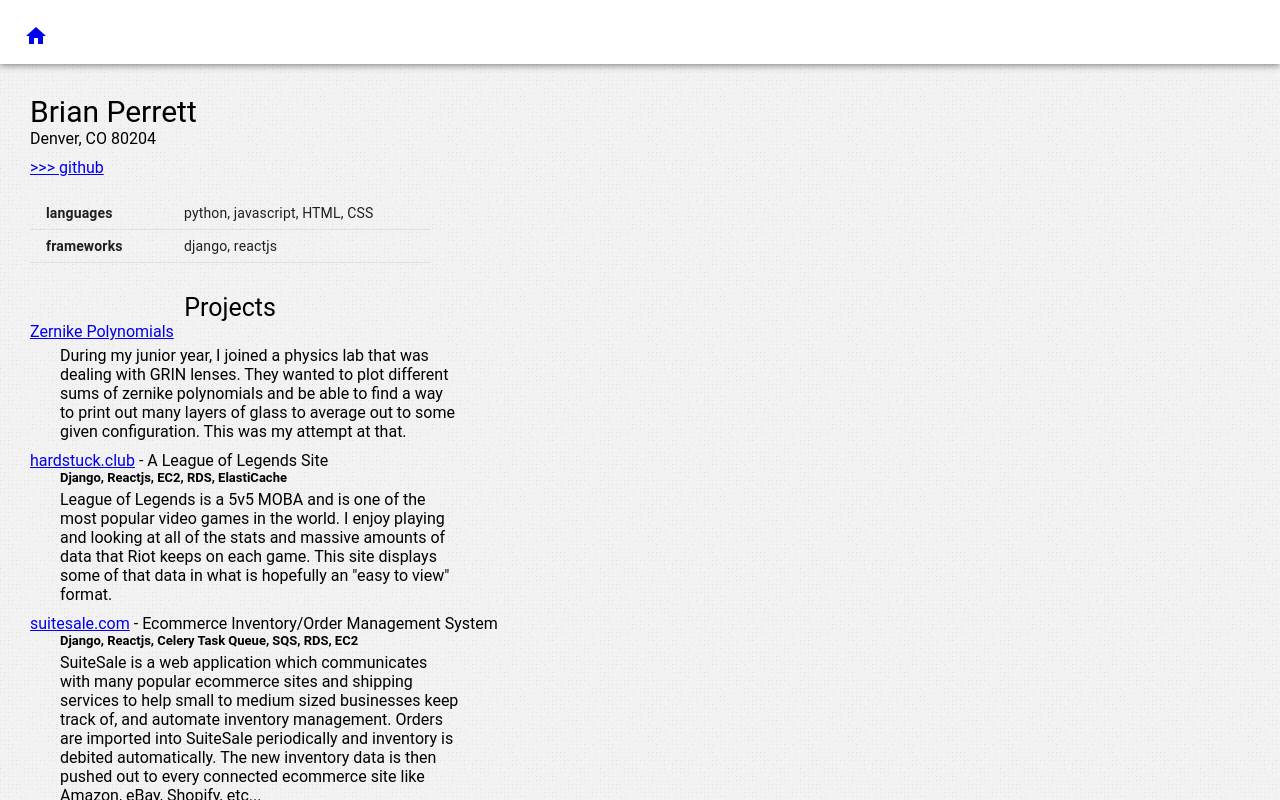
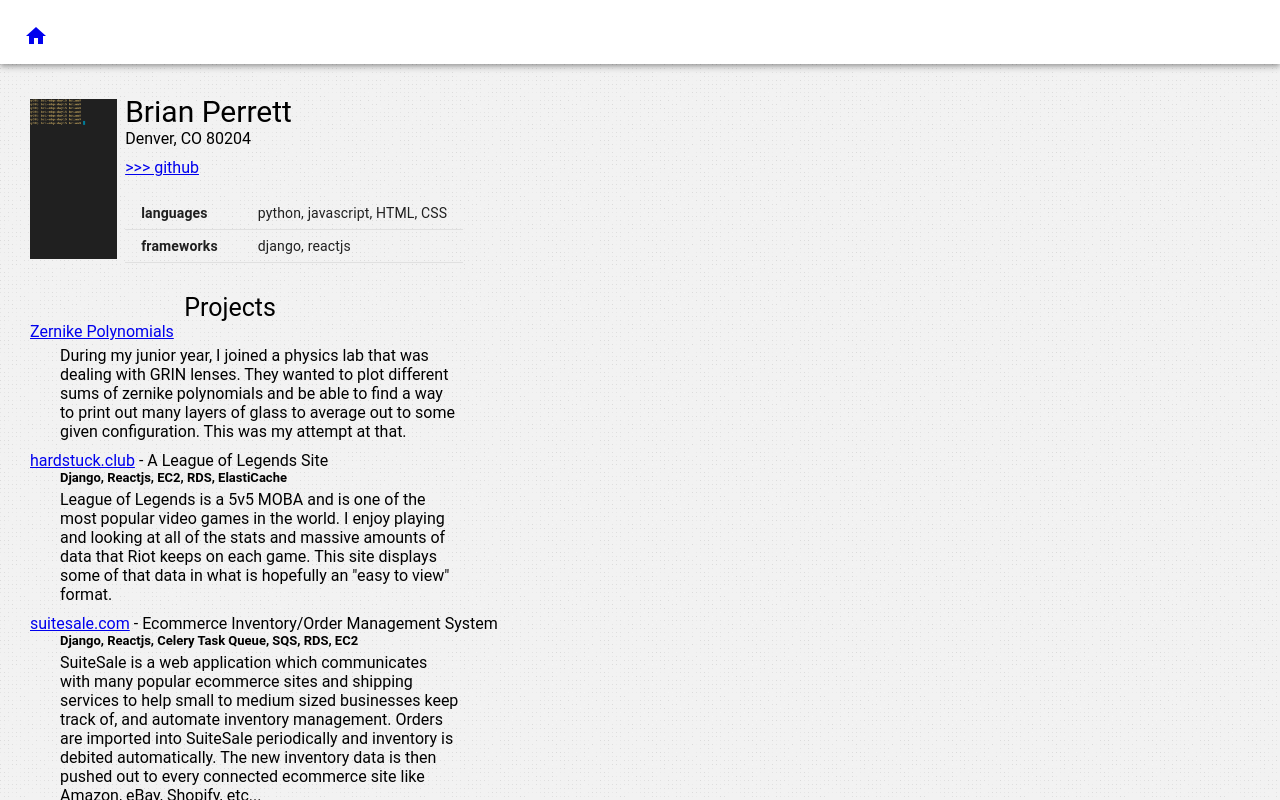
Before and after one commit to brianjp93/bp, a React (Create React App) app: page / in a window 1280 px wide. Shown: the top 800 px of the page. Built offline with nearby package versions, Linux system fonts and the light colour scheme.

Commit message:
add gif thing

```diff
--- a/src/components/general/home.jsx
+++ b/src/components/general/home.jsx
@@ -9,6 +9,16 @@ function Home() {
     return (
         <div>
             <div style={{paddingLeft: 30, paddingRight: 30, marginTop: 30, marginBottom: 400}}>
+                <div style={{display: 'inline-block', marginRight: 8}}>
+                    <a href="https://github.com/brianjp93/aoc2019">
+                        <img
+                            style={{height: 160}}
+                            src="/static/day15.gif"
+                            alt="AOC Day 15 animation"
+                            title="An animation of a BFS of an unexplored maze. This was for the 15th day of AOC2019."/>
+                    </a>
+                </div>
+                <div style={{display: 'inline-block', verticalAlign: 'text-bottom'}}>
                     <div style={{fontSize: 30}}>
                         Brian Perrett
                     </div>
@@ -28,7 +38,6 @@ function Home() {
                     <div style={{height: 20}}>
                     </div>
 
-
                     <div style={{maxWidth: div_width}}>
                         <Table size='small'>
                             <TableBody>
@@ -46,6 +55,7 @@ function Home() {
                                 </TableRow>
                             </TableBody>
                         </Table>
+                    </div>
                 </div>
 
                 <div style={{height: 30}}></div>
```
Also changed, not shown: public/static/day15.gif (added). Lines whose indentation alone changed are shown as unchanged.
